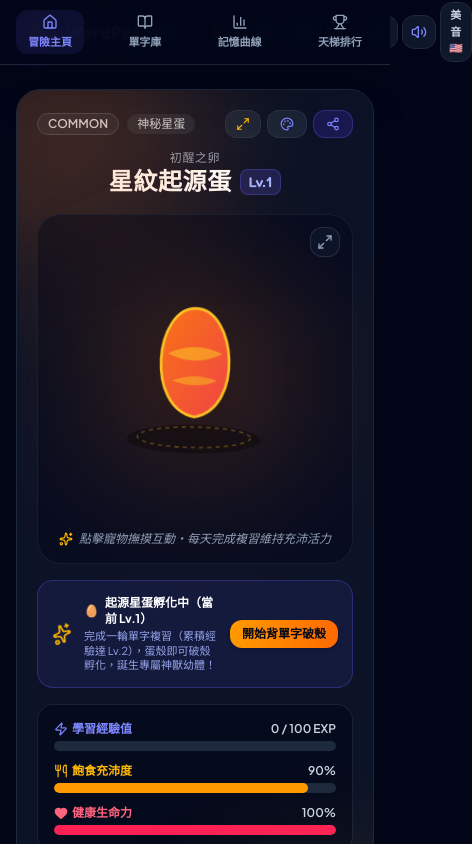
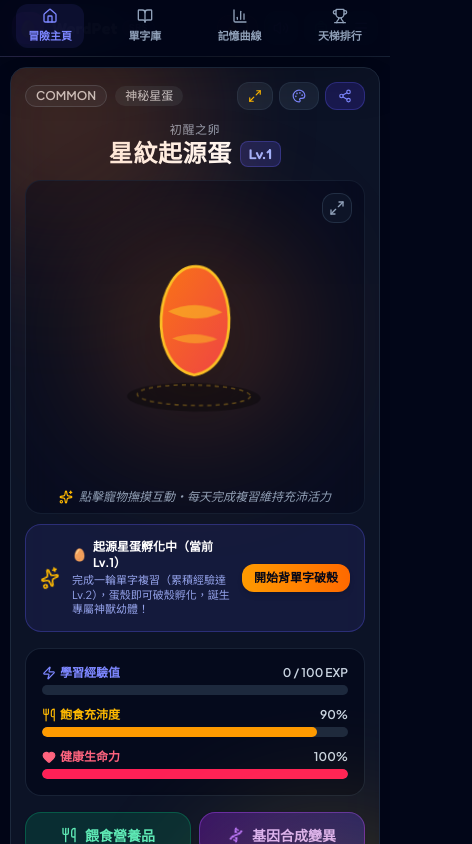
Before and after one commit to Rong-bit/Wordpet, a React (Vite) app: page / in a window 390 px wide. Shown: the top 844 px of the page, 472 px wide, since content can reach past the window. Built offline with nearby package versions, Linux system fonts and the light colour scheme.

Commit message:
fix: compact mobile top bar, add slide-down mobile menu drawer, and optimize full-bleed responsive layout

```diff
--- a/src/App.tsx
+++ b/src/App.tsx
@@ -403,7 +403,7 @@ export default function App() {
   };
 
   return (
-    <div className="min-h-screen bg-slate-950 text-slate-100 flex flex-col selection:bg-indigo-500 selection:text-white pb-20 md:pb-10">
+    <div className="min-h-screen bg-slate-950 text-slate-100 flex flex-col selection:bg-indigo-500 selection:text-white pb-24 md:pb-10 overflow-x-hidden">
       {/* Top Navbar */}
       <Navbar
         currentTab={currentTab}
@@ -418,10 +418,10 @@ export default function App() {
       />
 
       {/* Main App Content Area */}
-      <main className="flex-1 max-w-7xl w-full mx-auto px-4 sm:px-6 py-6">
+      <main className="flex-1 max-w-7xl w-full mx-auto px-2.5 sm:px-6 py-2.5 sm:py-6">
         {/* TAB 1: HOME & ADVENTURE DASHBOARD */}
         {currentTab === 'home' && (
-          <div className="space-y-6">
+          <div className="space-y-4 sm:space-y-6">
             {/* Active Quiz Overlay if started */}
             {isQuizActive ? (
               <QuizSection
@@ -467,7 +467,7 @@ export default function App() {
                 {/* Right Column: Spaced Repetition Review Mission Center (7 cols) */}
                 <div className="lg:col-span-7 space-y-5">
                   {/* Hero Review Start Card */}
-                  <div className="relative overflow-hidden rounded-3xl border border-slate-800 bg-gradient-to-br from-indigo-950/60 via-slate-900/90 to-purple-950/60 p-6 sm:p-7 shadow-2xl backdrop-blur-xl">
+                  <div className="relative overflow-hidden rounded-2xl sm:rounded-3xl border border-slate-800 bg-gradient-to-br from-indigo-950/60 via-slate-900/90 to-purple-950/60 p-4 sm:p-7 shadow-2xl backdrop-blur-xl">
                     <div className="relative z-10">
                       <div className="inline-flex items-center gap-2 rounded-full bg-indigo-500/20 px-3 py-1 text-xs font-bold text-indigo-300 border border-indigo-500/30 mb-3">
                         <Zap className="h-3.5 w-3.5 text-amber-400" />
--- a/src/components/Navbar.tsx
+++ b/src/components/Navbar.tsx
@@ -1,4 +1,4 @@
-import React from 'react';
+import React, { useState } from 'react';
 import { UserProfile } from '../types';
 import { soundFx } from '../utils/sound';
 import { PWAInstallButton } from './PWAInstallButton';
@@ -12,9 +12,10 @@ import {
   Backpack,
   Gift,
   Cloud,
-  Settings,
+  Home,
+  Menu,
+  X,
   Sparkles,
-  Home,
 } from 'lucide-react';
 
 interface NavbarProps {
@@ -40,6 +41,8 @@ export const Navbar: React.FC<NavbarProps> = ({
   onOpenSync,
   dueWordsCount,
 }) => {
+  const [isMobileMenuOpen, setIsMobileMenuOpen] = useState(false);
+
   const toggleSound = () => {
     const nextVal = !profile.soundEnabled;
     soundFx.setEnabled(nextVal);
@@ -57,20 +60,23 @@ export const Navbar: React.FC<NavbarProps> = ({
   };
 
   return (
-    <header className="sticky top-0 z-40 w-full border-b border-slate-800 bg-slate-950/85 backdrop-blur-xl">
-      <div className="max-w-7xl mx-auto px-4 sm:px-6 h-16 flex items-center justify-between gap-4">
+    <header className="sticky top-0 z-40 w-full border-b border-slate-800 bg-slate-950/90 backdrop-blur-xl">
+      <div className="max-w-7xl mx-auto px-3 sm:px-6 h-14 sm:h-16 flex items-center justify-between gap-2 sm:gap-4">
         {/* Logo and Brand */}
         <div
-          onClick={() => onSelectTab('home')}
-          className="flex items-center gap-2.5 cursor-pointer select-none"
+          onClick={() => {
+            setIsMobileMenuOpen(false);
+            onSelectTab('home');
+          }}
+          className="flex items-center gap-2 sm:gap-2.5 cursor-pointer select-none shrink-0"
         >
-          <div className="h-10 w-10 rounded-2xl bg-gradient-to-tr from-indigo-600 via-purple-600 to-pink-500 flex items-center justify-center shadow-lg shadow-indigo-600/30">
-            <span className="text-xl">🥚</span>
+          <div className="h-8 w-8 sm:h-10 sm:w-10 rounded-xl sm:rounded-2xl bg-gradient-to-tr from-indigo-600 via-purple-600 to-pink-500 flex items-center justify-center shadow-md sm:shadow-lg shadow-indigo-600/30 shrink-0">
+            <span className="text-base sm:text-xl">🥚</span>
           </div>
           <div>
-            <h1 className="text-lg font-bold font-fun tracking-wide text-white flex items-center gap-1.5">
+            <h1 className="text-base sm:text-lg font-bold font-fun tracking-wide text-white flex items-center gap-1 sm:gap-1.5">
               WordPet
-              <span className="text-[10px] px-1.5 py-0.5 rounded-full bg-indigo-500/20 text-indigo-300 font-sans border border-indigo-500/30">
+              <span className="text-[9px] sm:text-[10px] px-1.5 py-0.2 rounded-full bg-indigo-500/20 text-indigo-300 font-sans border border-indigo-500/30">
                 SRS
               </span>
             </h1>
@@ -132,18 +138,15 @@ export const Navbar: React.FC<NavbarProps> = ({
         </nav>
 
         {/* Right Quick Controls & Currencies */}
-        <div className="flex items-center gap-2 sm:gap-3">
-          {/* In-app install button */}
-          <PWAInstallButton compact />
-
+        <div className="flex items-center gap-1.5 sm:gap-3 shrink-0">
           {/* Streak indicator */}
-          <div className="flex items-center gap-1 rounded-xl bg-orange-500/10 border border-orange-500/30 px-2.5 py-1 text-xs font-bold text-orange-400">
+          <div className="flex items-center gap-1 rounded-xl bg-orange-500/10 border border-orange-500/30 px-2 sm:px-2.5 py-1 text-xs font-bold text-orange-400">
             <Flame className="h-3.5 w-3.5 fill-orange-500 text-orange-500" />
             <span>{profile.streakDays}</span>
             <span className="text-[10px] hidden sm:inline">天連勝</span>
           </div>
 
-          {/* Currencies */}
+          {/* Desktop Currencies */}
           <div className="hidden sm:flex items-center gap-2 rounded-xl bg-slate-900/80 border border-slate-800 px-2.5 py-1 text-xs font-semibold">
             <span className="text-amber-400 flex items-center gap-1">
               🪙 {profile.coins}
@@ -153,8 +156,9 @@ export const Navbar: React.FC<NavbarProps> = ({
             </span>
           </div>
 
-          {/* Quick Action Modals Trigger */}
-          <div className="flex items-center gap-1">
+          {/* Desktop Quick Action Modals Trigger */}
+          <div className="hidden md:flex items-center gap-1">
+            <PWAInstallButton compact />
             <button
               onClick={onOpenBestiary}
               className="p-2 rounded-xl bg-slate-900 border border-slate-800 text-slate-300 hover:text-white hover:border-slate-700 transition-colors"
@@ -209,11 +213,128 @@ export const Navbar: React.FC<NavbarProps> = ({
               {profile.voiceGender === 'en-US' ? '美音 🇺🇸' : '英音 🇬🇧'}
             </button>
           </div>
+
+          {/* Mobile Quick Action Buttons (Single line, strictly no wrap) */}
+          <div className="flex md:hidden items-center gap-1.5">
+            <button
+              onClick={toggleSound}
+              className="p-2 rounded-xl bg-slate-900 border border-slate-800 text-slate-300 hover:text-white transition-colors"
+              title={profile.soundEnabled ? '關閉音效' : '開啟音效'}
+            >
+              {profile.soundEnabled ? (
+                <Volume2 className="h-4 w-4 text-indigo-400" />
+              ) : (
+                <VolumeX className="h-4 w-4 text-slate-500" />
+              )}
+            </button>
+
+            <button
+              onClick={onOpenInventory}
+              className="p-2 rounded-xl bg-slate-900 border border-slate-800 text-emerald-400 hover:text-emerald-300 transition-colors"
+              title="探險家背包"
+            >
+              <Backpack className="h-4 w-4" />
+            </button>
+
+            <button
+              onClick={() => setIsMobileMenuOpen(!isMobileMenuOpen)}
+              className={`p-2 rounded-xl border transition-colors flex items-center justify-center ${
+                isMobileMenuOpen
+                  ? 'bg-rose-500/20 border-rose-500/40 text-rose-300'
+                  : 'bg-slate-900 border-slate-800 text-indigo-400 hover:text-white'
+              }`}
+              title="快捷功能選單"
+            >
+              {isMobileMenuOpen ? (
+                <X className="h-4 w-4" />
+              ) : (
+                <Menu className="h-4 w-4" />
+              )}
+            </button>
+          </div>
         </div>
       </div>
 
+      {/* Mobile Drawer Dropdown Sheet */}
+      {isMobileMenuOpen && (
+        <div className="md:hidden border-t border-slate-800 bg-slate-950/98 backdrop-blur-2xl px-4 py-3.5 space-y-2.5 animate-in slide-in-from-top-2 duration-200 shadow-2xl">
+          {/* User Currency & Pronunciation Summary */}
+          <div className="flex items-center justify-between p-2.5 rounded-xl bg-slate-900/90 border border-slate-800">
+            <div className="flex items-center gap-3">
+              <span className="text-amber-400 text-xs font-bold flex items-center gap-1">
+                🪙 {profile.coins}
+              </span>
+              <span className="text-sky-400 text-xs font-bold flex items-center gap-1">
+                💎 {profile.diamonds}
+              </span>
+            </div>
+            <button
+              onClick={toggleAccent}
+              className="px-2 py-0.5 rounded-lg bg-slate-800 text-xs font-bold text-slate-200 border border-slate-700 active:scale-95"
+            >
+              發音：{profile.voiceGender === 'en-US' ? '美式 🇺🇸' : '英式 🇬🇧'}
+            </button>
+          </div>
+
+          {/* Quick Menu Items Grid */}
+          <div className="grid grid-cols-2 gap-2">
+            <button
+              onClick={() => {
+                setIsMobileMenuOpen(false);
+                onOpenBestiary();
+              }}
+              className="flex items-center gap-2.5 p-2.5 rounded-xl bg-slate-900/80 hover:bg-slate-800 border border-slate-800 text-left text-xs font-bold text-slate-200 active:scale-95 transition-all"
+            >
+              <div className="p-1.5 rounded-lg bg-purple-500/10 text-purple-400 border border-purple-500/20 shrink-0">
+                <BookOpen className="h-4 w-4" />
+              </div>
+              <div>
+                <div>神獸圖鑑</div>
+                <div className="text-[10px] text-slate-400 font-normal">全形態展示</div>
+              </div>
+            </button>
+
+            <button
+              onClick={() => {
+                setIsMobileMenuOpen(false);
+                onOpenAchievements();
+              }}
+              className="flex items-center gap-2.5 p-2.5 rounded-xl bg-slate-900/80 hover:bg-slate-800 border border-slate-800 text-left text-xs font-bold text-slate-200 active:scale-95 transition-all"
+            >
+              <div className="p-1.5 rounded-lg bg-amber-500/10 text-amber-400 border border-amber-500/20 shrink-0">
+                <Gift className="h-4 w-4" />
+              </div>
+              <div>
+                <div>任務成就</div>
+                <div className="text-[10px] text-slate-400 font-normal">領取獎勵</div>
+              </div>
+            </button>
+
+            <button
+              onClick={() => {
+                setIsMobileMenuOpen(false);
+                onOpenSync();
+              }}
+              className="flex items-center gap-2.5 p-2.5 rounded-xl bg-slate-900/80 hover:bg-slate-800 border border-slate-800 text-left text-xs font-bold text-slate-200 active:scale-95 transition-all"
+            >
+              <div className="p-1.5 rounded-lg bg-sky-500/10 text-sky-400 border border-sky-500/20 shrink-0">
+                <Cloud className="h-4 w-4" />
+              </div>
+              <div>
+                <div>雲端備份</div>
+                <div className="text-[10px] text-slate-400 font-normal">匯出與轉移</div>
+              </div>
+            </button>
+
+            <div className="flex items-center justify-center p-2 rounded-xl bg-slate-900/50 border border-slate-800">
+              <PWAInstallButton compact />
+            </div>
+          </div>
+        </div>
+      )}
+
       {/* Mobile Bottom Navigation Bar (Fixed Native-like dock) */}
-      <div className="md:hidden fixed bottom-0 left-0 right-0 z-40 flex items-center justify-around border-t border-slate-800/90 bg-slate-950/95 backdrop-blur-xl py-2.5 pb-[max(0.6rem,env(safe-area-inset-bottom))] shadow-2xl">
+      <div className="md:hidden fixed bottom-0 left-0 right-0 z-40 flex items-center justify-around border-t border-slate-800/90 bg-slate-950/95 backdrop-blur-xl py-2 pb-[max(0.5rem,env(safe-area-inset-bottom))] shadow-2xl">
         <button
           onClick={() => onSelectTab('home')}
           className={`flex flex-col items-center gap-1 text-[11px] font-bold px-3 py-1 rounded-xl transition-all ${
--- a/src/components/PetCard.tsx
+++ b/src/components/PetCard.tsx
@@ -77,7 +77,7 @@ export const PetCard: React.FC<PetCardProps> = ({
 
   return (
     <>
-      <div className="relative overflow-hidden rounded-3xl border border-slate-800 bg-slate-900/80 p-5 sm:p-6 shadow-2xl backdrop-blur-xl transition-all">
+      <div className="relative overflow-hidden rounded-2xl sm:rounded-3xl border border-slate-800 bg-slate-900/80 p-3.5 sm:p-6 shadow-2xl backdrop-blur-xl transition-all">
         {/* Ambient Element Glow in Card Background */}
         <div
           className="pointer-events-none absolute -top-24 -left-24 h-72 w-72 rounded-full opacity-20 blur-3xl"
@@ -145,7 +145,7 @@ export const PetCard: React.FC<PetCardProps> = ({
         </div>
 
         {/* Main Pet Stage Display (Spacious Sanctuary Pedestal) */}
-        <div className="relative my-4 flex flex-col items-center justify-center rounded-3xl bg-slate-950/40 border border-slate-800/60 p-4 sm:p-6 overflow-visible group">
+        <div className="relative my-2.5 sm:my-4 flex flex-col items-center justify-center rounded-2xl sm:rounded-3xl bg-slate-950/40 border border-slate-800/60 p-2 sm:p-6 overflow-visible group">
           {/* Floating Love Hearts on touch */}
           {touchHearts.map(timestamp => (
             <div
```
